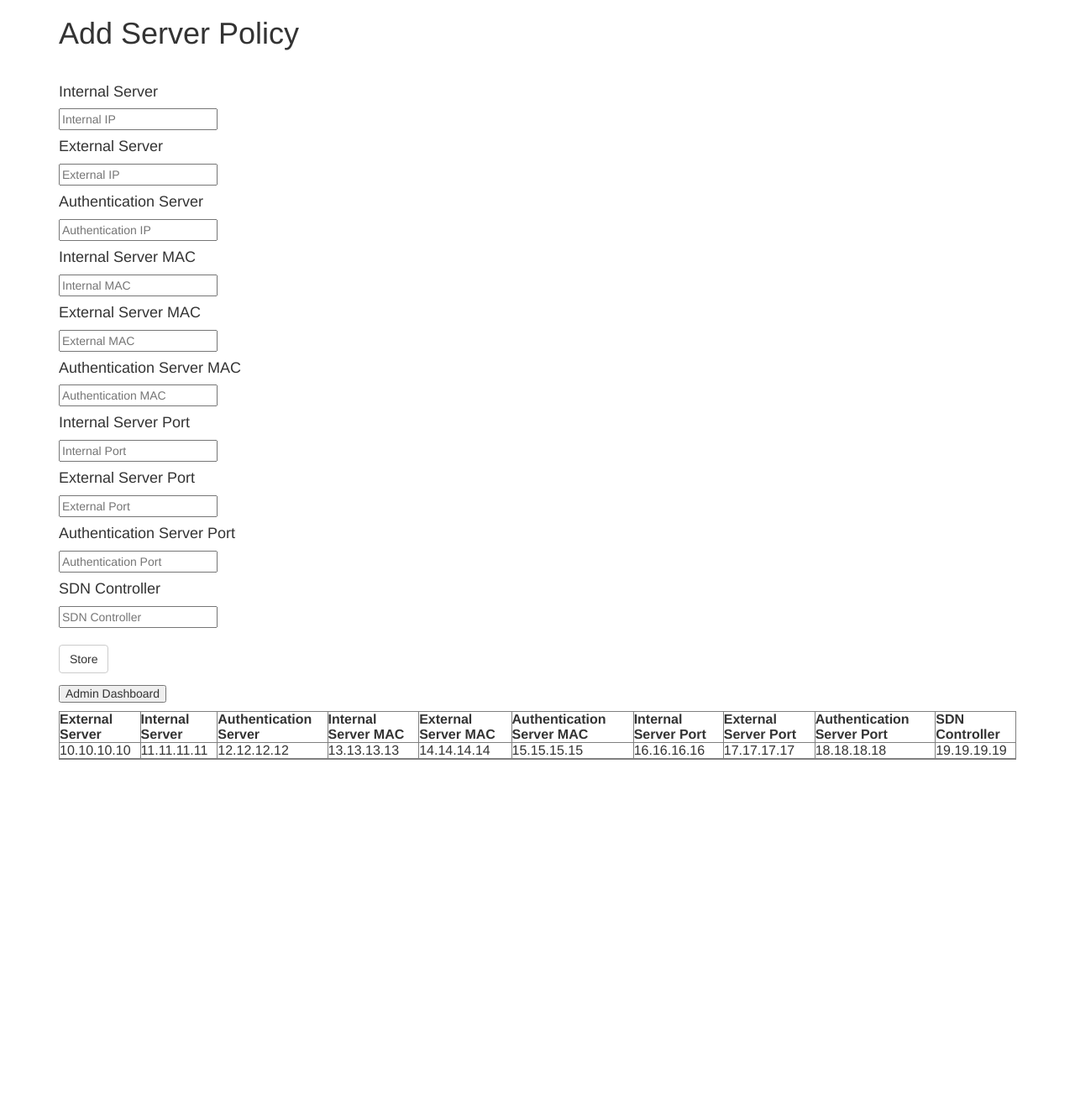
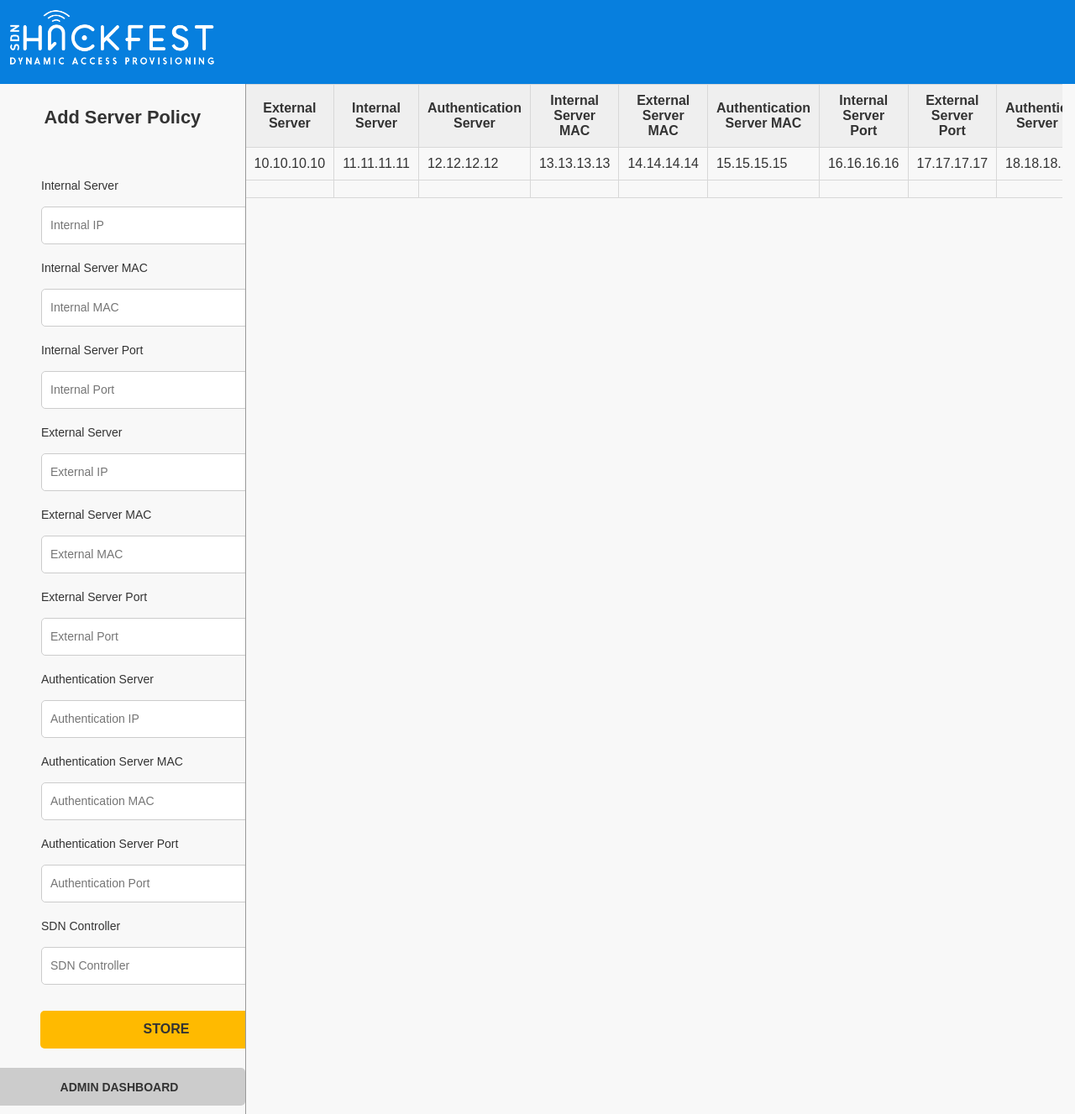
Before and after one commit to onfsdn/access_prov, a Flask app: page /server_add in a window 1280 px wide. Shown: the whole page at 84% size. Before the commit the page ends 905 px from the top, so only its background shows below. Run offline with Flask 2, Linux system fonts and the light colour scheme; data comes from the database, SQL or seed files in the repository; both versions use the stored data as it was before the commit; some libraries are stand-ins or nearby versions.

Commit message:
DAP - Patch added to fetch sdnController form DB, and updated UI

```diff
--- a/app.py
+++ b/app.py
@@ -11,6 +11,7 @@
 
 # Global variable
 success_string=""
+sdnController=""
 
 # Redirects to user login page
 @app.route('/')
@@ -49,6 +50,7 @@
 @app.route('/server_add', methods=['GET','POST'])
 def serverAdd():
     error =None
+    global sdnController
 
     if request.method == 'GET':
         items = dbaccess.getServertable()
@@ -71,9 +73,9 @@
 
 
         server_config = dbaccess.getServerconfig()
+        sdnController = server_config['sdnController_ip']
+        url = 'http://'+sdnController+':5010/server_config'
         del(server_config['sdnController_ip'])
-
-        url = 'http://127.0.0.1:5010/server_config'
 
         sendConfig(server_config,url)
 
@@ -120,7 +122,10 @@
         dbaccess.deleteUser(username)
         success = "User successfully deleted !!"
         data = {'user_name':user_dict['name'], 'ip_address':user_dict['ip_addr'],'policy_type':user_dict['user_group']}
-        url = 'http://127.0.0.1:5010/evict_user'
+
+        server_config = dbaccess.getServerconfig()
+        sdnController = server_config['sdnController_ip']
+        url = 'http://'+sdnController+':5010/evict_user'
         sendConfig(data,url)
 
         items = dbaccess.getAllUsers()
@@ -161,7 +166,10 @@
 
             data = {'user_name':user_dict['name'], 'ip_address':user_dict['ip_addr'],'policy_type':user_dict['user_group']}
 
-            url = 'http://127.0.0.1:5010/authenticated_user'
+            server_config = dbaccess.getServerconfig()
+            sdnController = server_config['sdnController_ip']
+            url = 'http://'+sdnController+':5010/authenticated_user'
+
             sendConfig(data,url)
             success_string = 'Your login is successful from your ' + device + " device with IP " + ip_addr + "."
 
@@ -173,6 +181,7 @@
 def sendConfig(data,url):
     data_json = json.dumps(data)
     print 'JSON being sent - ', data_json
+    print 'URL - ', url
     headers = {'Content-type': 'application/json'}
     # response = requests.post(url, data=data_json, headers=headers)
     # pprint.pprint(response.json())
--- a/db/timer.py
+++ b/db/timer.py
@@ -26,7 +26,10 @@
 	dbaccess.deleteUser(username)
 
 	data = {'user_name':user_dict['name'], 'ip_address':user_dict['ip_addr']}
-	url = 'http://127.0.0.1:5010/evict_user'
+	server_config = dbaccess.getServerconfig()
+	sdnController = server_config['sdnController_ip']
+	url = 'http://'+sdnController+'5010/evict_user'
+
 	sendConfig(data,url)
 
 	print "User deleted : username -", str(username)
@@ -36,6 +39,7 @@
 def sendConfig(data,url):
     data_json = json.dumps(data)
     print 'JSON being sent - ', data_json
+    print 'URL - ', url
     headers = {'Content-type': 'application/json'}
     # response = requests.post(url, data=data_json, headers=headers)
     # pprint.pprint(response.json())
--- a/static/css/style.css
+++ b/static/css/style.css
@@ -1,18 +1,23 @@
 body
 {
-    background:url(../res/background.jpg) no-repeat 100% 100%;
-    font-family: arial;
+    background:url(/static/res/background.jpg) no-repeat 100% 100%;
+    font-family: arial, verdana;
     font-size: 14pt;
     color: #333333;
-    height:100%;
+    height: 100%;
 
 }
 
+h5
+{
+    margin: 0;
+    padding: 0;
+}
 .container
 {
     background: rgba(0,120,215,0.3);
     width: 40%;
-    min-width: 800px;
+    min-width: 500px;
     height: 300px;
     position: relative;
     top: 30%;
@@ -37,7 +42,6 @@
     border-radius: 5px;
     font-size: 14px;
     color: #333;
-    margin: 5px;
     padding-left: 10px;
 
 }
@@ -47,9 +51,9 @@
     background: #ffba00;
     border:none;
     border-radius: 5px;
-    width: 120px;
-    height: 40px;
-    margin: 5px 13px 0 0 ;
+    width: 300px;
+    height: 45px;
+    margin: 5px 13px 0 43px ;
     text-align: center;
     text-transform: uppercase;
     font-size: 16px;
@@ -57,20 +61,23 @@
     color: #333;
     cursor: pointer;
 }
-select
+.login_button
 {
-    width: 300px;
-    height: 45px;
-    border: 1px solid #cccccc;
+    background: #ffba00;
+    border:none;
     border-radius: 5px;
-    font-size: 14px;
+    width: 128px !important;
+    height: 40px;
+    margin: 5px 13px 0 0 !important ;
+    text-align: center;
+    text-transform: uppercase;
+    font-size: 16px;
+    font-weight: 600;
     color: #333;
-    padding-left: 10px;
-    background: #fcfcfc;
+    cursor: pointer;
 }
 .logo
 {
-    width:100%;
     height: 80px;
     background: #077fde;
     padding: 10px;
@@ -95,13 +102,13 @@
 }
 .main
 {
-	width:90% !important;
+	width:100% !important;
 	margin:auto;
 }
 .left_section
 {
-	width:35%;
-	margin-top:5%;
+	width:22%;
+	/*margin-top:5%;*/
 	float:left;
 	display:inline-block;
 	overflow:auto;
@@ -112,8 +119,8 @@
 
 .right_section
 {
-	width:63%;
-	margin-top:5%;
+	width:76%;
+	/*margin-top:5%;*/
 	float:left;
 	display:inline-block;
 	overflow:auto;
@@ -147,6 +154,7 @@
     color: #ffffff;
     font-weight: 600;
     cursor: pointer;
+    text-transform: uppercase;
 }
 
 .left_section h4
@@ -166,24 +174,22 @@
     list-style-type: none;
     border: 0px solid red;
     display: inline-block;
-    height: 45px;
-    margin: 8px;
+    height: 90px;
+    margin: 4px;
+    overflow: auto;
 }
 .left_section li
 {
-    float: left;
     display: inline-block;
     height: 45px;
-    padding: 5px;
     line-height: 40px;
 
 }
 
 .left_section button
 {
-    width: 200px;
+    width: 300px;
     height: 45px;
-    float: left;
     margin: 5px;
     background: #ccc;
     border-radius: 5px;
@@ -193,4 +199,42 @@
     color:#333333;
     font-weight: 600;
     cursor: pointer;
+    text-transform: uppercase;
 }
+.add_button
+{
+    width: 300px;
+    height: 45px;
+    margin: 5px;
+    background: #ccc;
+    border-radius: 5px;
+    border:none;
+    font-size: 14px;
+    font-size: 14px;
+    color:#333333;
+    font-weight: 600;
+    cursor: pointer;
+    position: relative;
+    top:-69px;
+    left:436px;
+    text-transform: uppercase;
+
+}
+
+.mtitles{
+    width: 310px;
+    height:34px;
+    font-size: 14px;
+}
+
+select
+{
+    width: 300px;
+    height: 45px;
+    border: 1px solid #cccccc;
+    border-radius: 5px;
+    font-size: 14px;
+    color: #333;
+    padding-left: 10px;
+    background: #fcfcfc;
+}
--- a/templates/admin_login.html
+++ b/templates/admin_login.html
@@ -13,7 +13,7 @@
           request.form.username }}">
          <input type="password" placeholder="Password" name="password" value="{{
           request.form.password }}">
-        <input class="btn btn-default" type="submit" value="Login">
+        <input class="login_button" type="submit" value="Login">
       </form>
       {% if error %}
         <p class="error"><strong>Error:</strong> {{ error }}
--- a/templates/server_add.html
+++ b/templates/server_add.html
@@ -2,80 +2,97 @@
   <head>
     <title>Add Server</title>
     <meta name="viewport" content="width=device-width, initial-scale=1.0">
-    <link href="static/bootstrap.min.css" rel="stylesheet" media="screen">
+    <link href="static/css/style.css" rel="stylesheet" media="screen">
   </head>
-  <body>
-    <div class="container">
-      <h1>Add Server Policy</h1>
+  <body style="background:#f8f8f8; margin:0; padding:0;">
+      <nav>
+        <h1 class="logo"><img src="static/res/logo_ad.png" width="250" height=""></h1>
+      </nav>
+
+        <div class="main">
+		 <span class="left_section">
+      <h3>Add Server Policy</h3>
       <br>
-      <form action="" method="post">
-        <h4>Internal Server</h5>
-        <input type="text" placeholder="Internal IP" name="internal" value="{{
-          request.form.internal }}">
-        <h4>External Server</h5>
-         <input type="text" placeholder="External IP" name="external" value="{{
-          request.form.external }}">
-          <h4>Authentication Server</h5>
-        <input type="text" placeholder="Authentication IP" name="authentication" value="{{
-          request.form.authentication }}">
+      <form action="" method="post" style="text-align:left;">
 
-        <h4>Internal Server MAC</h5>
-        <input type="text" placeholder="Internal MAC" name="internal_mac" value="{{
-          request.form.internal_mac }}">
-        <h4>External Server MAC</h5>
-         <input type="text" placeholder="External MAC" name="external_mac" value="{{
-          request.form.external_mac }}">
-          <h4>Authentication Server MAC</h5>
-        <input type="text" placeholder="Authentication MAC" name="authentication_mac" value="{{
-          request.form.authentication_mac }}">
+		<ul>
+            <li class="mtitles">Internal Server</li>
+            <li style="width:310px;"><input type="text" placeholder="Internal IP" name="internal" value="{{request.form.internal }}"></li>
+        </ul>
+    <ul>
+            <li class="mtitles">Internal Server MAC</li>
+            <li style="width:310px;"><input type="text" placeholder="Internal MAC" name="internal_mac" value="{{request.form.internal_mac }}"></li>
+        </ul>
+    <ul>
+            <li class="mtitles">Internal Server Port</li>
+            <li style="width:310px;"><input type="text" placeholder="Internal Port" name="internal_port" value="{{request.form.internal_port }}"></li>
+        </ul>
+		<ul>
+            <li class="mtitles">External Server</li>
+            <li style="width:310px;"><input type="text" placeholder="External IP" name="external" value="{{request.form.external }}"></li>
+        </ul>
+    <ul>
+            <li class="mtitles">External Server MAC</li>
+            <li style="width:310px;"><input type="text" placeholder="External MAC" name="external_mac" value="{{request.form.external_mac }}"></li>
+        </ul>
+    <ul>
+            <li class="mtitles">External Server Port</li>
+            <li style="width:310px;"><input type="text" placeholder="External Port" name="external_port" value="{{request.form.external_mac }}"></li>
+        </ul>
+		<ul>
+            <li class="mtitles">Authentication Server</li>
+            <li style="width:310px;"><input type="text" placeholder="Authentication IP" name="authentication" value="{{request.form.authentication }}"></li>
+        </ul>
+		<ul>
+            <li class="mtitles">Authentication Server MAC</li>
+            <li style="width:310px;"><input type="text" placeholder="Authentication MAC" name="authentication_mac" value="{{request.form.authentication_mac }}"></li>
+        </ul>
+		<ul>
+            <li class="mtitles">Authentication Server Port</li>
+            <li style="width:310px;"><input type="text" placeholder="Authentication Port" name="authentication_port" value="{{request.form.authentication_port }}"></li>
+        </ul>
+		<ul>
+            <li class="mtitles">SDN Controller</li>
+            <li style="width:310px;"><input type="text" placeholder="SDN Controller" name="sdnController" value="{{request.form.sdnController }}"></li>
+        </ul>
 
-          <h4>Internal Server Port</h5>
-        <input type="text" placeholder="Internal Port" name="internal_port" value="{{
-          request.form.internal_port }}">
-        <h4>External Server Port</h5>
-         <input type="text" placeholder="External Port" name="external_port" value="{{
-          request.form.external_mac }}">
-          <h4>Authentication Server Port</h5>
-        <input type="text" placeholder="Authentication Port" name="authentication_port" value="{{
-          request.form.authentication_port }}">
-
-          <h4>SDN Controller</h5>
-        <input type="text" placeholder="SDN Controller" name="sdnController" value="{{
-          request.form.sdnController }}">
 
         <br><br>
         <input class="btn btn-default" type="submit" value="Store">
       </form>
-      <h5><button onClick="window.location='/user_add'">Admin Dashboard</button></h5>
+      <h5 ><button onClick="window.location='/user_add'" style="position:relative;left:-18px;">Admin Dashboard</button></h5>
       {% if error %}
-        <p class="error"><strong>Error:</strong> {{ error }}
+        <p class="error"><strong>Error:</strong> {{ error }}</p>
       {% endif %}
+	  </span>
 
-      <table border="1" style="width:100%">
+      <span class="right_section">
+        <table border="0"  cellspacing="0" cellpadding="0" style="width:100%; border-bottom:1px solid #d8d8d8;">
          <thead>
             <tr>
-               <th>External Server</th>
-               <th>Internal Server</th>
-               <th>Authentication Server</th>
-               <th>Internal Server MAC</th>
-               <th>External Server MAC</th>
-               <th>Authentication Server MAC</th>
-               <th>Internal Server Port</th>
-               <th>External Server Port</th>
-               <th>Authentication Server Port</th>
-               <th>SDN Controller</th>
+               <th class="add_user_list">External Server</th>
+               <th class="add_user_list">Internal Server</th>
+               <th class="add_user_list">Authentication Server</th>
+               <th class="add_user_list">Internal Server MAC</th>
+               <th class="add_user_list">External Server MAC</th>
+               <th class="add_user_list">Authentication Server MAC</th>
+               <th class="add_user_list">Internal Server Port</th>
+               <th class="add_user_list">External Server Port</th>
+               <th class="add_user_list">Authentication Server Port</th>
+               <th class="add_user_list">SDN Controller</th>
             </tr>
          </thead>
       <tbody>
             {% for item in items %}
             <tr>
             {% for i in item %}
-                  <td>{{ i }}</td>
+                  <td class="add_user_addedlist">{{ i }}</td>
             {% endfor %}
           </tr>
             {% endfor %}
          </tbody>
       </table>
+	  </span>
     </div>
   </body>
 </html>
--- a/templates/user_login.html
+++ b/templates/user_login.html
@@ -13,7 +13,7 @@
           request.form.username }}">
          <input type="password" placeholder="Password" name="password" value="{{
           request.form.password }}">
-        <input class="btn btn-default" type="submit" name="submit" value="Login">
+        <input type="submit" class="login_button" name="submit" value="Login">
       </form>
       {% if error %}
         <p class="error"><strong>Error:</strong> {{ error }}
```
Also changed, not shown: db/dbaccess.py (+4 -6 lines), templates/user_add.html (+11 -11 lines), templates/user_delete.html (+7 -5 lines), db/test.db, static/res/logo.png, static/res/logo_ad.png.
